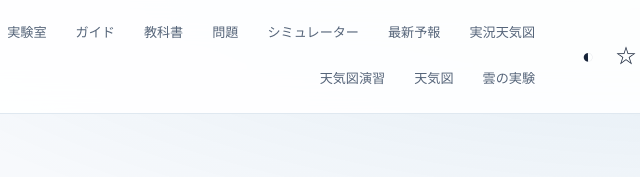
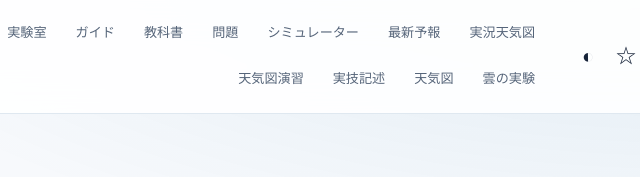
Before and after one commit to momoziro-joichi/ai-site-network, an Astro site: page / in a window 1280 px wide. Shown: the top 177 px of the page, 463-1103 px from the left. Built offline with nearby package versions, Linux system fonts and the light colour scheme; Astro itself is replaced by a stand-in of ours.

Commit message:
Integrate advanced domain tools into learning paths and navigation

```diff
--- a/src/layouts/Base.astro
+++ b/src/layouts/Base.astro
@@ -64,7 +64,7 @@ html[data-theme='dark']{color-scheme:dark;--ink:#ecf3fc;--muted:#a7b5c8;--line:#
 <a class="brand" href={href('/')}><span class="brand-mark" aria-hidden="true">{icon}</span><span>{site.name}</span></a>
 <div class="nav-links">
 <a href={href('/tool/')}>ツール</a><a href={href('/lab/')}>実験室</a><a href={href('/guide/')}>ガイド</a>
-{key==='weather'&&<><a href={href('/learn/')}>教科書</a><a href={href('/quiz/')}>問題</a><a href={href('/simulator/')}>シミュレーター</a><a href={href('/live-weather/')}>最新予報</a><a href={href('/official-charts/')}>実況天気図</a><a href={href('/chart-studio/')}>天気図演習</a><a href={href('/weather-map/')}>天気図</a><a href={href('/cloud-lab/')}>雲の実験</a></>}
+{key==='weather'&&<><a href={href('/learn/')}>教科書</a><a href={href('/quiz/')}>問題</a><a href={href('/simulator/')}>シミュレーター</a><a href={href('/live-weather/')}>最新予報</a><a href={href('/official-charts/')}>実況天気図</a><a href={href('/chart-studio/')}>天気図演習</a><a href={href('/written-practice/')}>実技記述</a><a href={href('/weather-map/')}>天気図</a><a href={href('/cloud-lab/')}>雲の実験</a></>}
 </div><Utilities /></nav></header>
 <main id="content"><slot/></main>
 <footer class="site-footer"><div class="footer-inner"><p>© {new Date().getFullYear()} {site.name}</p><div><a href={href('/about/')}>運営情報</a>　·　<a href={href('/privacy/')}>プライバシー</a></div></div></footer>
```
